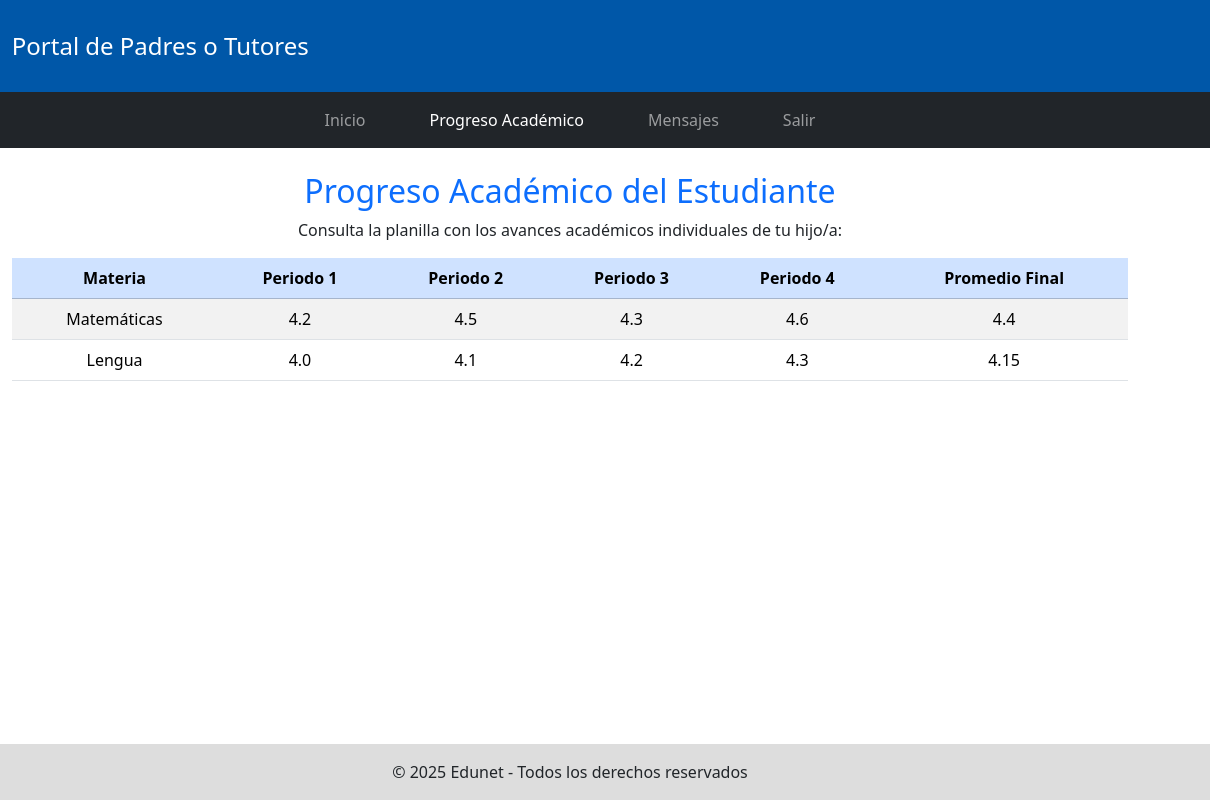
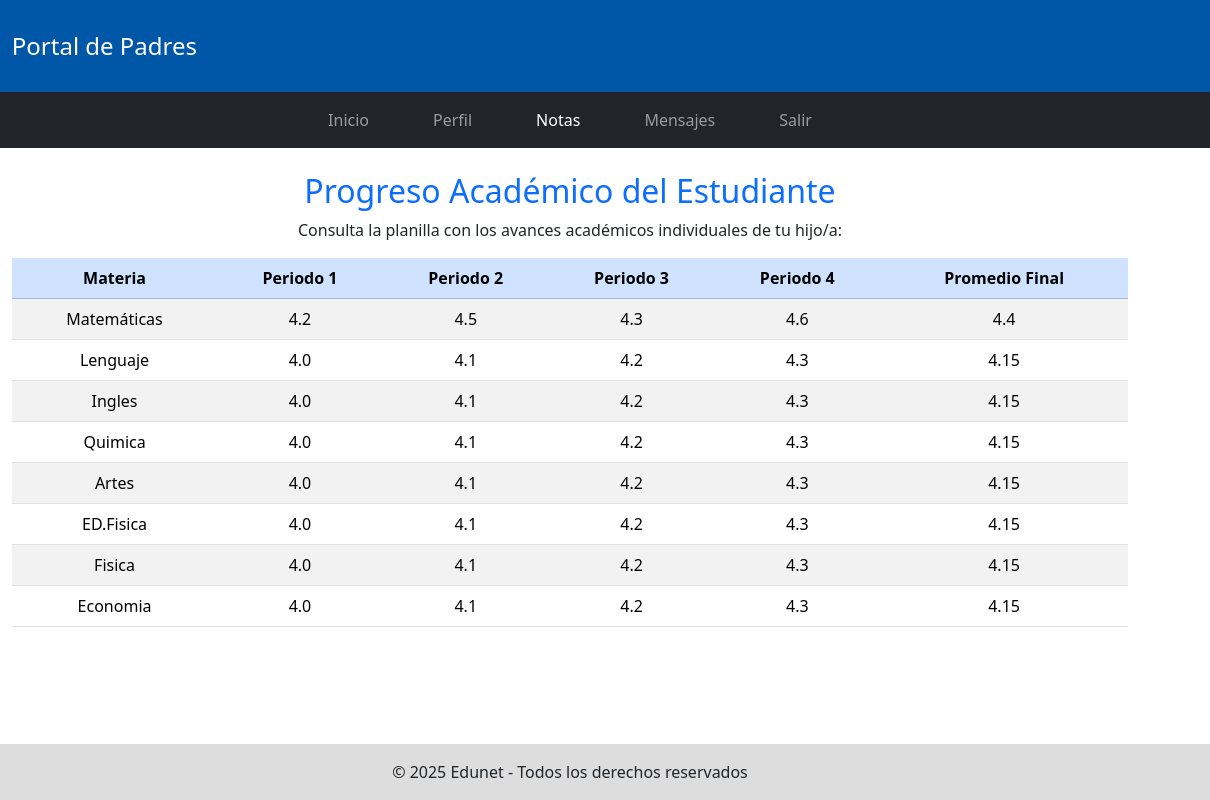
Before and after one commit to SaraRuizL/nexxa, a plain HTML site: page index.html in a window 1280 px wide. Shown: the full height of the page, 70-1280 px from the left. Drawn offline with Linux system fonts and the light colour scheme.

Commit message:
Mejoras en la vista de notas

```diff
--- a/index.html
+++ b/index.html
@@ -10,14 +10,15 @@
 
   <header class="d-flex align-items-center bg-primary text-white p-3">
     <img src="./img/escudo.jpg" alt="Logo" class="me-3" style="height:60px;">
-    <h1 class="h4 mb-0">Portal de Padres o Tutores</h1>
+    <h1 class="h4 mb-0">Portal de Padres</h1>
   </header>
 
   <nav class="navbar navbar-expand-lg navbar-dark bg-dark">
     <div class="container-fluid">
       <ul class="navbar-nav mx-auto">
         <li class="nav-item mx-4"><a class="nav-link" href="#">Inicio</a></li>
-        <li class="nav-item mx-4"><a class="nav-link active" href="#">Progreso Académico</a></li>
+        <li class="nav-item mx-4"><a class="nav-link" href="#">Perfil</a></li>
+        <li class="nav-item mx-4"><a class="nav-link active" href="#">Notas</a></li>
         <li class="nav-item mx-4"><a class="nav-link" href="#">Mensajes</a></li>
         <li class="nav-item mx-4"><a class="nav-link" href="#">Salir</a></li>
       </ul>
@@ -52,7 +53,55 @@
                 <td>4.4</td>
               </tr>
               <tr>
-                <td>Lengua</td>
+                <td>Lenguaje</td>
+                <td>4.0</td>
+                <td>4.1</td>
+                <td>4.2</td>
+                <td>4.3</td>
+                <td>4.15</td>
+              </tr>
+              <tr>
+                <td>Ingles</td>
+                <td>4.0</td>
+                <td>4.1</td>
+                <td>4.2</td>
+                <td>4.3</td>
+                <td>4.15</td>
+              </tr>
+              <tr>
+                <td>Quimica</td>
+                <td>4.0</td>
+                <td>4.1</td>
+                <td>4.2</td>
+                <td>4.3</td>
+                <td>4.15</td>
+              </tr>
+              <tr>
+                <td>Artes</td>
+                <td>4.0</td>
+                <td>4.1</td>
+                <td>4.2</td>
+                <td>4.3</td>
+                <td>4.15</td>
+              </tr>
+              <tr>
+                <td>ED.Fisica</td>
+                <td>4.0</td>
+                <td>4.1</td>
+                <td>4.2</td>
+                <td>4.3</td>
+                <td>4.15</td>
+              </tr>
+              <tr>
+                <td>Fisica</td>
+                <td>4.0</td>
+                <td>4.1</td>
+                <td>4.2</td>
+                <td>4.3</td>
+                <td>4.15</td>
+              </tr>
+              <tr>
+                <td>Economia</td>
                 <td>4.0</td>
                 <td>4.1</td>
                 <td>4.2</td>
```
